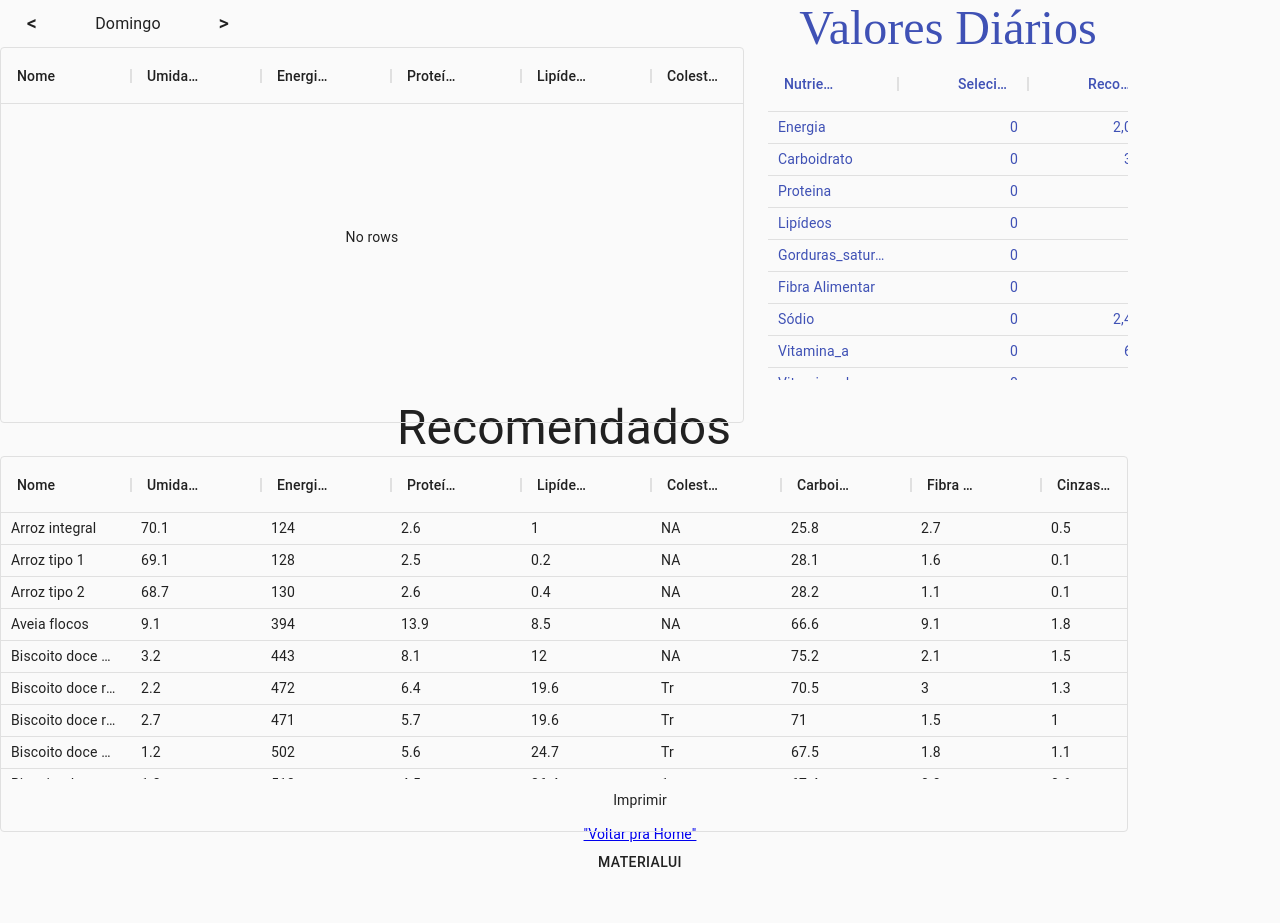
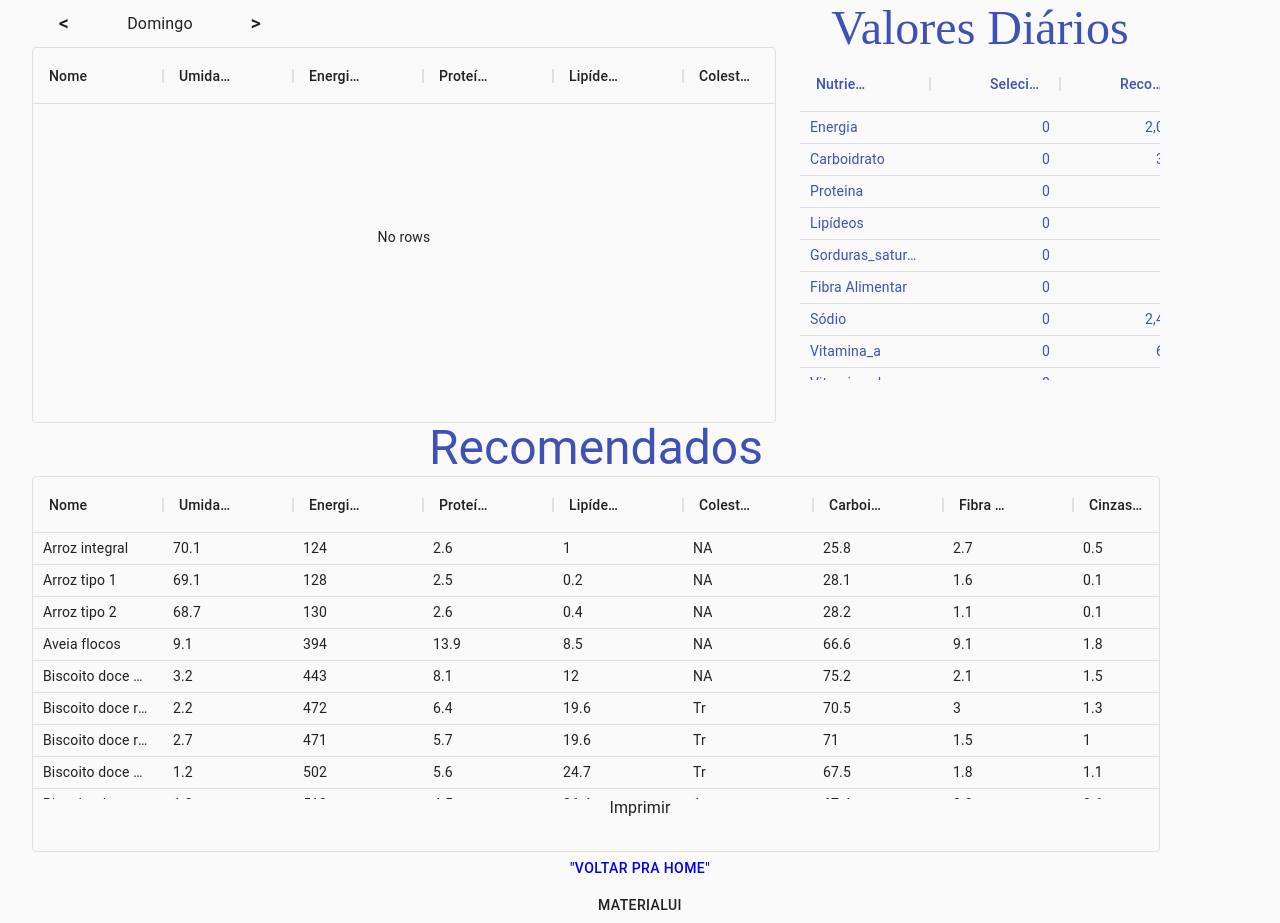
Before and after one commit to istrangeloop/engsoft-TP, a React (Create React App) app in the folder dietario/: page /dieta in a window 1280 px wide. Before the commit the page ends 881 px from the top, so only its background shows below. Built offline with nearby package versions, Linux system fonts and the light colour scheme.

Commit message:
adicionando um pouco de estilo

```diff
--- a/dietario/src/Component/TabelaRecomendados.jsx
+++ b/dietario/src/Component/TabelaRecomendados.jsx
@@ -1,10 +1,11 @@
 import React, { useState, useEffect } from 'react'
 
-import { Box, Grid } from "@material-ui/core"
+import { Box, Grid, makeStyles } from "@material-ui/core"
 import { DataGrid } from "@material-ui/data-grid"
 import TypoGraphy from "@material-ui/core/Typography";
 
 const TabelaRecomendados = props => {
+  const classes = useStyles();
 
   const [rows, setRows] = useState([])
   const [columns, setColumns] = useState([])
@@ -14,7 +15,7 @@ const TabelaRecomendados = props => {
 
   return (
     <>
-      <Box>
+      <Box class={classes.root}>
         <TypoGraphy variant="h3" component="h2">
           Recomendados
         </TypoGraphy>
@@ -27,4 +28,11 @@ const TabelaRecomendados = props => {
   )
 }
 
+const useStyles = makeStyles((theme)=>({
+  root:{
+    marginTop:20,
+    color: theme.palette.primary.main,
+  }
+}))
+
 export default TabelaRecomendados
--- a/dietario/src/Dieta.jsx
+++ b/dietario/src/Dieta.jsx
@@ -1,6 +1,6 @@
 import React from "react";
 import { Link } from "react-router-dom";
-import { Box, Grid, Typography } from "@material-ui/core";
+import { Box, Grid, Button } from "@material-ui/core";
 import { DataGrid } from "@material-ui/data-grid";
 import TypoGraphy from "@material-ui/core/Typography";
 
@@ -76,8 +76,8 @@ class Dieta extends React.Component {
   render() {
     return (
       <>
-        <Grid container spacing={3} style={{ width: "90%" }} justify="center">
-          <Grid item xs={8} style={{ height: 400 }}>
+        <Grid container spacing={3} style={{ width: "90%",marginLeft:20,marginRight:10 }} justify="center">
+          <Grid item xs={8} style={{ height: 400, }}>
             <TabelaSelecionados rows={this.state.rows}
              columns={this.state.columns} handleRemoveItem={this.handleRemoveItem}
              selectedRows={this.state.dailyDiets[this.state.selectedDay] || []}
@@ -93,10 +93,10 @@ class Dieta extends React.Component {
              columns={this.state.columns} handleAddItem={this.handleAddItem} />
           </Grid>
         </Grid>
-        <p>Imprimir</p>
-        <Link to={{ pathname: "/" }} className="home-button">
+        <TypoGraphy style={{marginTop:20}}>Imprimir</TypoGraphy>
+        <Button><Link to={{ pathname: "/" }} className="home-button" style={{textDecoration:'none', marginTop:30}}>
           "Voltar pra Home"
-        </Link>
+        </Link></Button>
       </>
     );
   }
```
